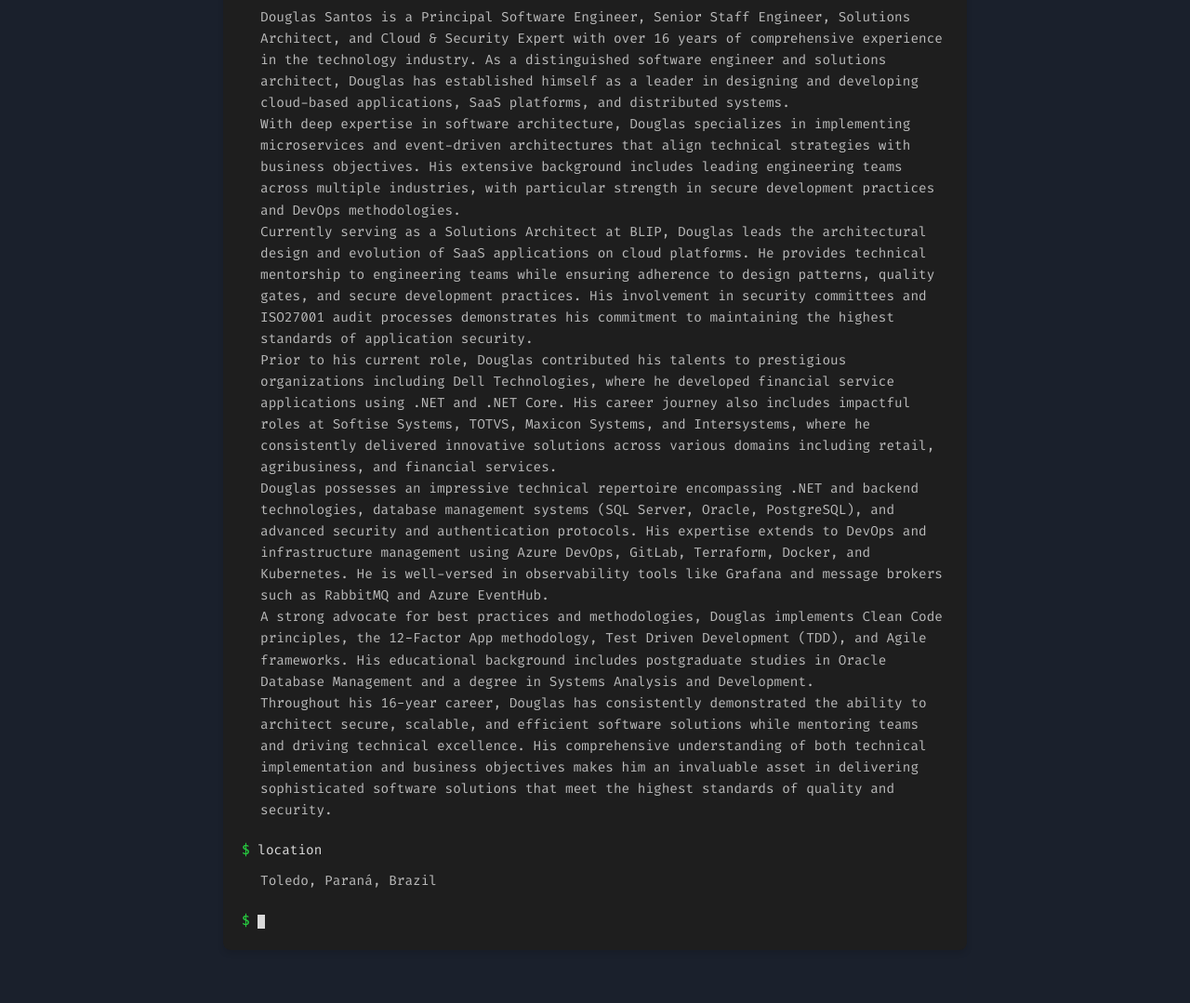
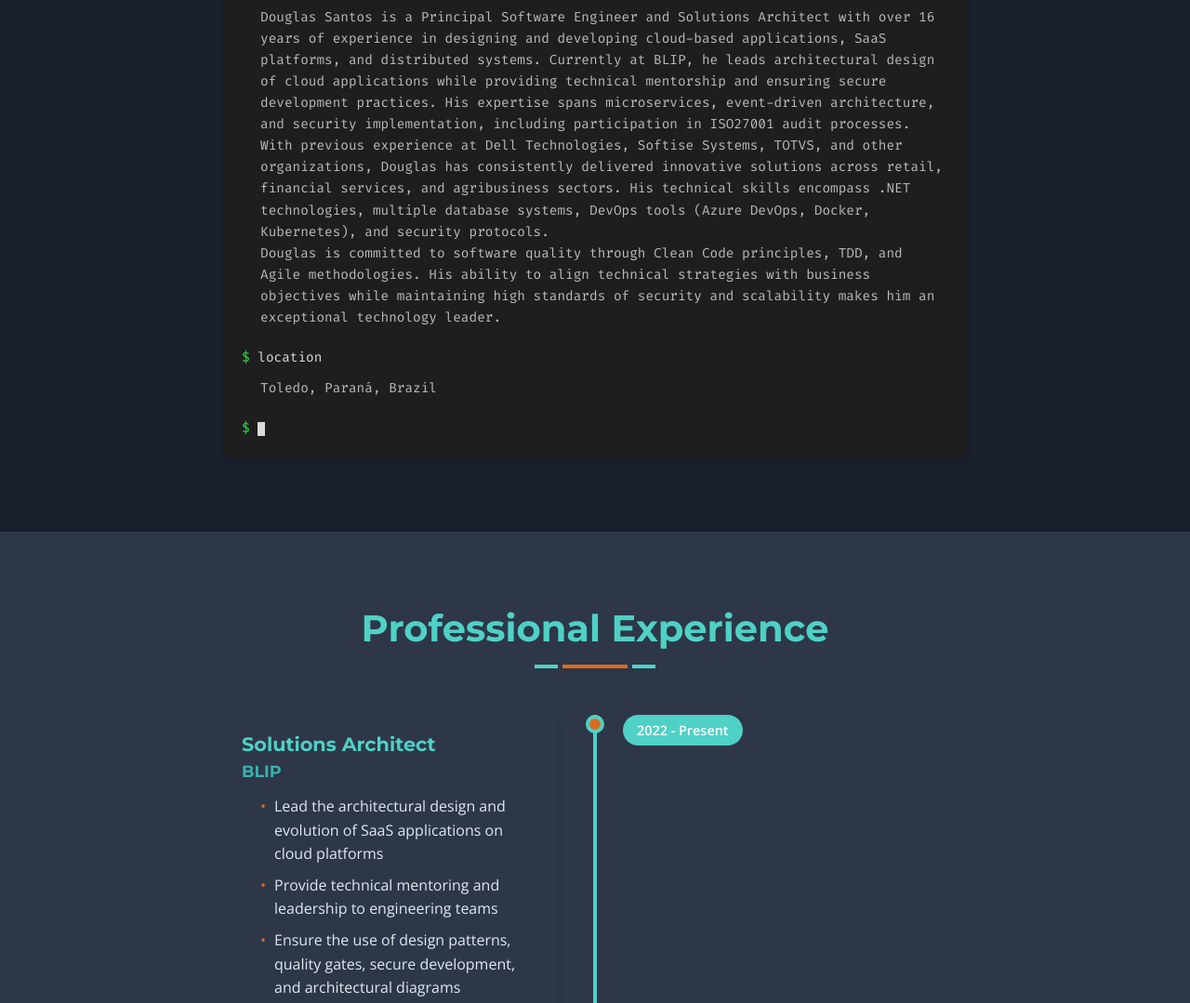
Before and after one commit to DouglasSantoss/douglassantoss.github.io, a plain HTML site: page index.html in a window 1280 px wide. Shown: the part 1086-2165 px from the top of the page at 93% size. Drawn offline with nearby package versions, Linux system fonts and the light colour scheme.

Commit message:
Update index.html

```diff
--- a/index.html
+++ b/index.html
@@ -77,13 +77,10 @@
                 <div class="terminal-body">
                     <p><span class="terminal-prompt">$ </span><span class="terminal-command">cat profile.txt</span></p>
                     <div class="terminal-output">
-                        <p>Douglas Santos is a Principal Software Engineer, Senior Staff Engineer, Solutions Architect, and Cloud & Security Expert with over 16 years of comprehensive experience in the technology industry. As a distinguished software engineer and solutions architect, Douglas has established himself as a leader in designing and developing cloud-based applications, SaaS platforms, and distributed systems.</p>
-                        <p>With deep expertise in software architecture, Douglas specializes in implementing microservices and event-driven architectures that align technical strategies with business objectives. His extensive background includes leading engineering teams across multiple industries, with particular strength in secure development practices and DevOps methodologies.</p>
-                        <p>Currently serving as a Solutions Architect at BLIP, Douglas leads the architectural design and evolution of SaaS applications on cloud platforms. He provides technical mentorship to engineering teams while ensuring adherence to design patterns, quality gates, and secure development practices. His involvement in security committees and ISO27001 audit processes demonstrates his commitment to maintaining the highest standards of application security.</p>
-                        <p>Prior to his current role, Douglas contributed his talents to prestigious organizations including Dell Technologies, where he developed financial service applications using .NET and .NET Core. His career journey also includes impactful roles at Softise Systems, TOTVS, Maxicon Systems, and Intersystems, where he consistently delivered innovative solutions across various domains including retail, agribusiness, and financial services.</p>
-                        <p>Douglas possesses an impressive technical repertoire encompassing .NET and backend technologies, database management systems (SQL Server, Oracle, PostgreSQL), and advanced security and authentication protocols. His expertise extends to DevOps and infrastructure management using Azure DevOps, GitLab, Terraform, Docker, and Kubernetes. He is well-versed in observability tools like Grafana and message brokers such as RabbitMQ and Azure EventHub.</p>
-                        <p>A strong advocate for best practices and methodologies, Douglas implements Clean Code principles, the 12-Factor App methodology, Test Driven Development (TDD), and Agile frameworks. His educational background includes postgraduate studies in Oracle Database Management and a degree in Systems Analysis and Development.</p>
-                        <p>Throughout his 16-year career, Douglas has consistently demonstrated the ability to architect secure, scalable, and efficient software solutions while mentoring teams and driving technical excellence. His comprehensive understanding of both technical implementation and business objectives makes him an invaluable asset in delivering sophisticated software solutions that meet the highest standards of quality and security.</p>
+                        <p>Douglas Santos is a Principal Software Engineer and Solutions Architect with over 16 years of experience in designing and developing cloud-based applications, SaaS platforms, and distributed systems. Currently at BLIP, he leads architectural design of cloud applications while providing technical mentorship and ensuring secure development practices. His expertise spans microservices, event-driven architecture, and security implementation, including participation in ISO27001 audit processes.</p>
+                        </p>With previous experience at Dell Technologies, Softise Systems, TOTVS, and other organizations, Douglas has consistently delivered innovative solutions across retail, financial services, and agribusiness sectors. His technical skills encompass .NET technologies, multiple database systems, DevOps tools (Azure DevOps, Docker, Kubernetes), and security protocols.</p>
+                        </p>Douglas is committed to software quality through Clean Code principles, TDD, and Agile methodologies. His ability to align technical strategies with business objectives while maintaining high standards of security and scalability makes him an exceptional technology leader.</p>
+
                     </div>
                     <p><span class="terminal-prompt">$ </span><span class="terminal-command">location</span></p>
                     <div class="terminal-output">
```
